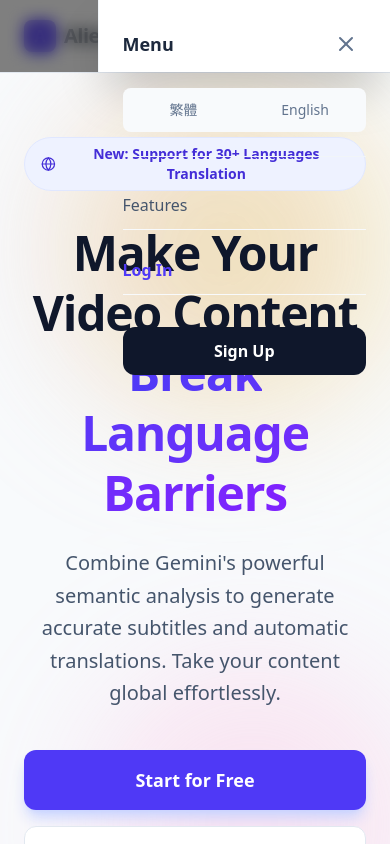
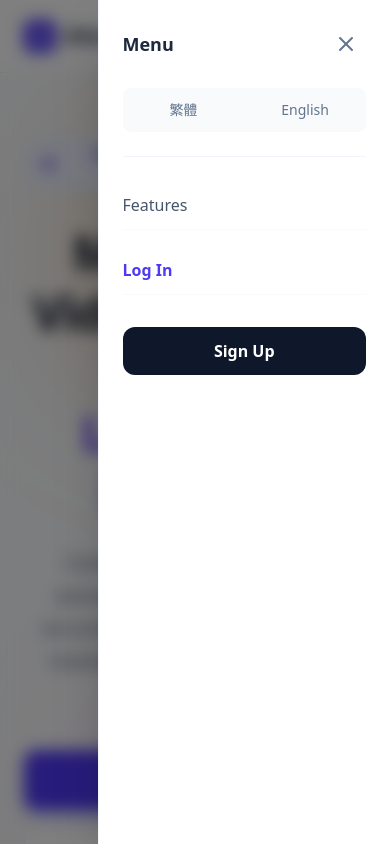
Before and after one commit to zxcv853496/Alien-AI-TextGen, a React (Vite) app: page / in a window 390 px wide. Both pictures are taken after a click on the button 346 px from the left and 36 px from the top of the page. Shown: the top 844 px of the page. Built offline with nearby package versions, Linux system fonts and the light colour scheme.

Commit message:
Fix: Render mobile menu in portal to avoid stacking context issues

```diff
--- a/src/components/layout/Header.jsx
+++ b/src/components/layout/Header.jsx
@@ -1,5 +1,6 @@
 import React from 'react';
 import { useTranslation } from 'react-i18next';
+import { createPortal } from 'react-dom';
 import { cn } from '@/lib/utils';
 
 import { Globe, Menu, X } from 'lucide-react';
@@ -116,7 +117,7 @@ const Header = ({ isLoggedIn, onLogin, onLogout, currentView, onChangeView, onRe
         </div>
 
         {/* Mobile Sidebar (Sheet) */}
-        {showMobileMenu && (
+        {showMobileMenu && createPortal(
           <>
             {/* Overlay */}
             <div
@@ -126,8 +127,7 @@ const Header = ({ isLoggedIn, onLogin, onLogout, currentView, onChangeView, onRe
 
             {/* Sidebar Drawer */}
             <div
-              className="fixed top-0 right-0 h-full w-3/4 max-w-sm shadow-2xl z-[70] md:hidden p-6 flex flex-col gap-6 animate-in slide-in-from-right duration-300 border-l border-slate-100"
-              style={{ backgroundColor: '#ffffff', isolation: 'isolate' }}
+              className="fixed top-0 right-0 h-full w-3/4 max-w-sm bg-white shadow-2xl z-[70] md:hidden p-6 flex flex-col gap-6 animate-in slide-in-from-right duration-300 border-l border-slate-100"
             >
               <div className="flex justify-between items-center">
                 <span className="font-bold text-lg text-slate-800">Menu</span>
@@ -174,7 +174,8 @@ const Header = ({ isLoggedIn, onLogin, onLogout, currentView, onChangeView, onRe
                 )}
               </div>
             </div>
-          </>
+          </>,
+          document.body
         )}
       </div>
     </header>
```
